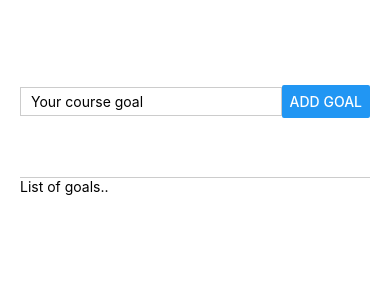
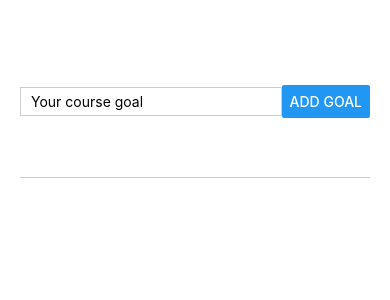
Before and after one commit to therishabh/react-native-todo, a React Native app: screen / in a window 390 px wide. Shown: the top 300 px of the page. Built offline with nearby package versions, Linux system fonts and the light colour scheme.

Commit message:
managing a list of todo list

```diff
--- a/App.js
+++ b/App.js
@@ -3,14 +3,17 @@ import { StyleSheet, Text, View, Button, TextInput } from "react-native";
 
 export default function App() {
 
-  const [enteredGoalText, setEnteredGoalText] = useState('')
+  const [enteredGoalText, setEnteredGoalText] = useState('');
+  const [courseGoals, setCourseGoals] = useState([]);
 
   const goalInputHandler = (enteredText) => {
     setEnteredGoalText(enteredText)
   }
 
   const addGoalHandler = () => {
-
+    setCourseGoals((previousState) => {
+      return [...previousState, enteredGoalText]
+    })
   }
 
   return (
@@ -20,7 +23,11 @@ export default function App() {
         <Button title="Add Goal" onPress={addGoalHandler} />
       </View>
       <View style={styles.goalContainer}>
-        <Text>List of goals..</Text>
+       {courseGoals.map(courseGoal => {
+        return (
+          <Text>{courseGoal}</Text>
+        )
+       })}
       </View>
     </View>
   );
```
